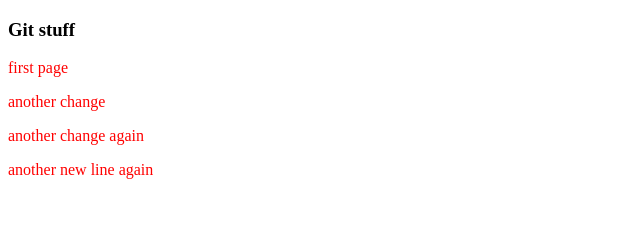
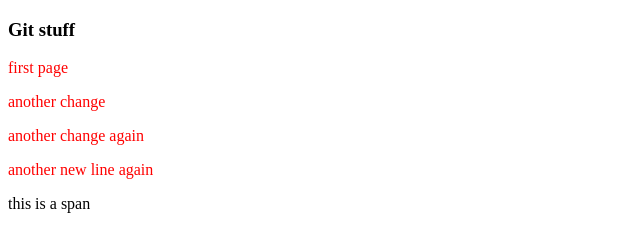
Before and after one commit to gitmar-code/New-test, a plain HTML site: page index.html in a window 1280 px wide. Shown: the full height of the page, 0-640 px from the left. Drawn offline with Linux system fonts and the light colour scheme.

Commit message:
first push

```diff
--- a/index.html
+++ b/index.html
@@ -13,6 +13,6 @@
     <p>another change</p>
     <p>another change again</p>
     <p>another new line again</p>
-
+    <span>this is a span</span>
 </body>
 </html>
```
